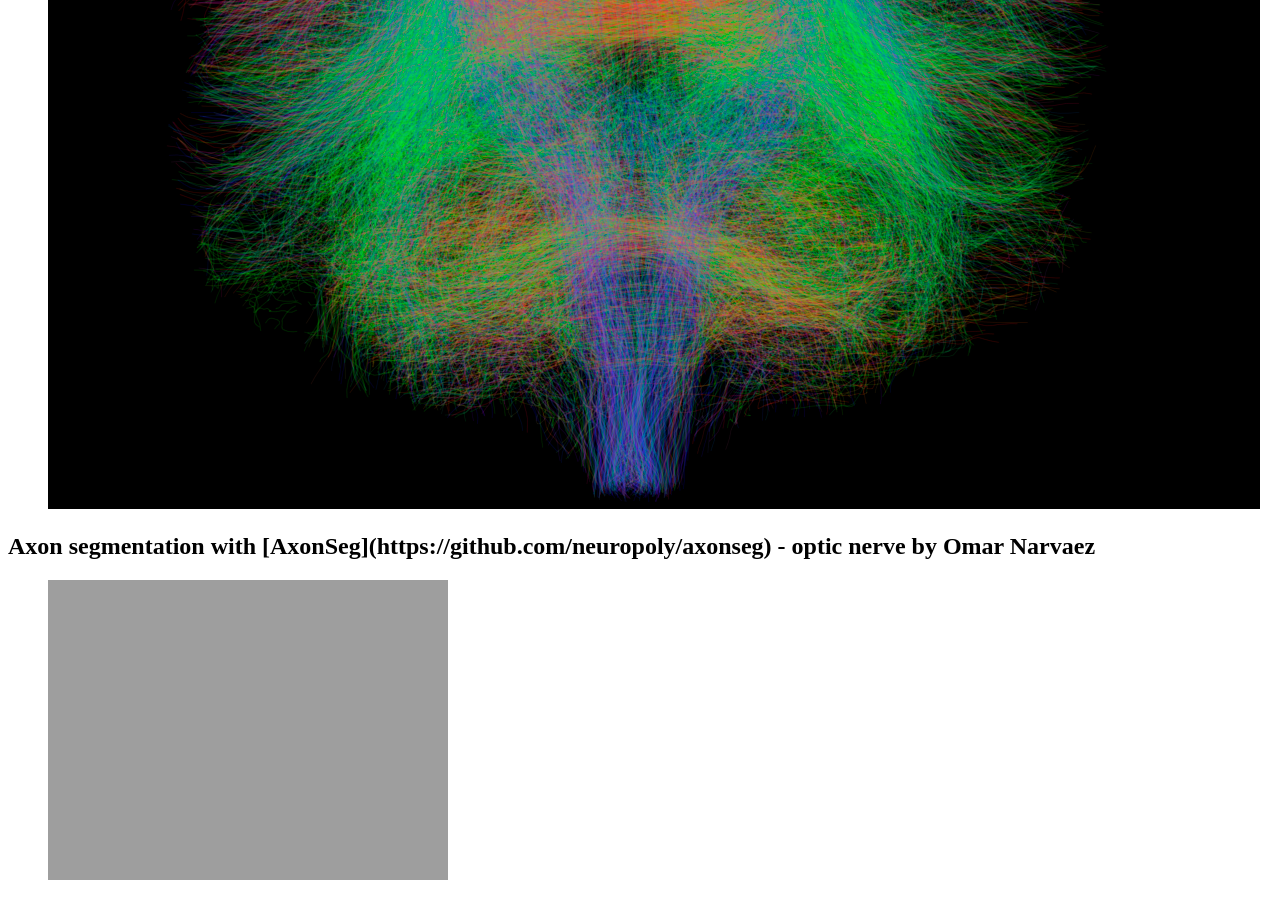
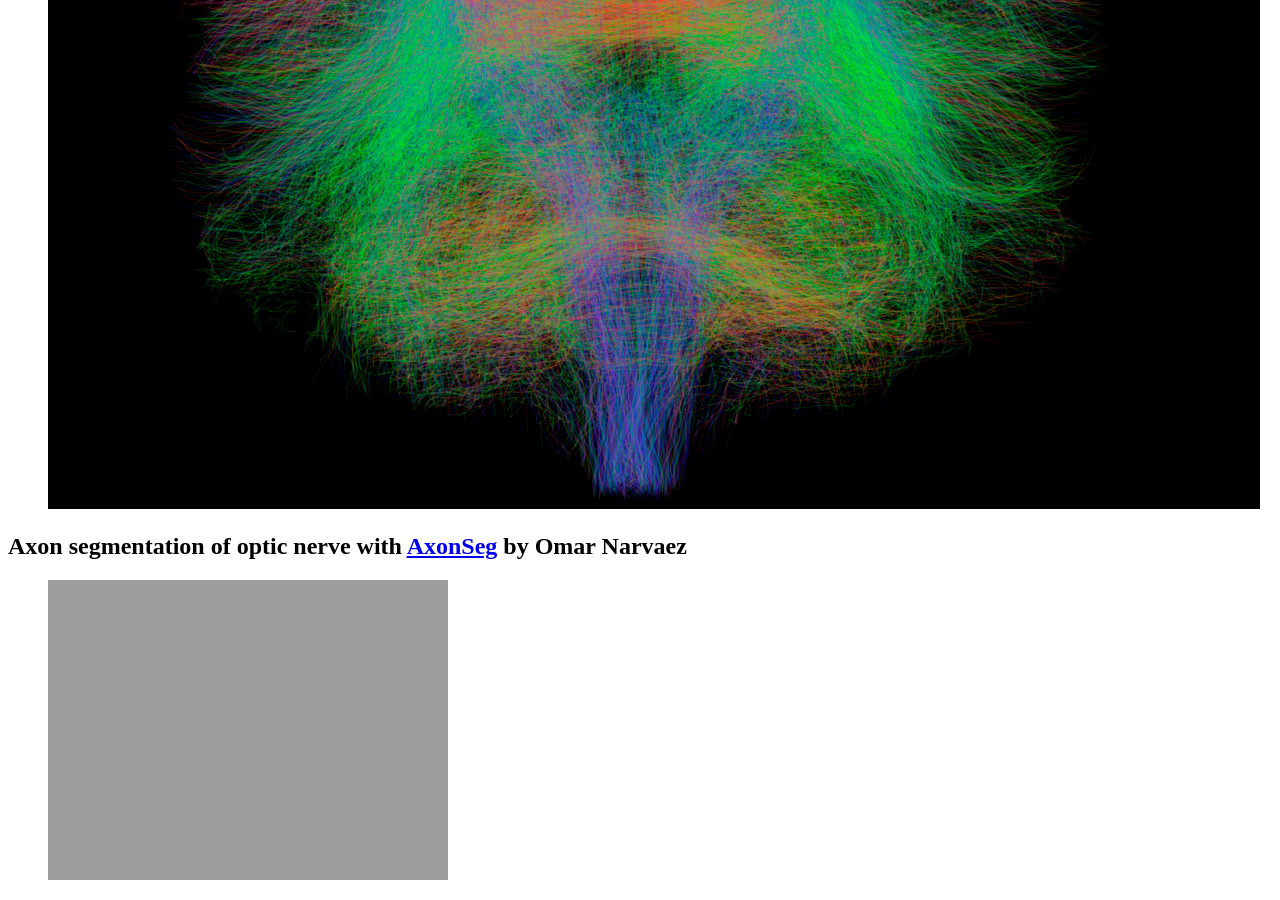
Before and after one commit to c13inb/c13inb.github.io, a Jekyll site: the page built from gallery.md, in a window 1280 px wide and 900 px high, scrolled down 4292 px. Built offline with Jekyll 4.4.1, drawn with Linux system fonts in a browser that asks for light colours; Markdown is read by kramdown in place of the engine named in the settings.

Commit message:
Update gallery.md

```diff
--- a/gallery.md
+++ b/gallery.md
@@ -44,7 +44,7 @@ by Omar Narvaez </h2>
 </figure>
 
 
-<h2> Axon segmentation with [AxonSeg](https://github.com/neuropoly/axonseg) - optic nerve
+<h2> Axon segmentation of optic nerve with <a href="https://github.com/neuropoly/axonseg">AxonSeg</a>
 by Omar Narvaez </h2>
 <figure>
 <img src="https://c13inb.github.io/images/narvaez_red_jpg.jpg">
```
